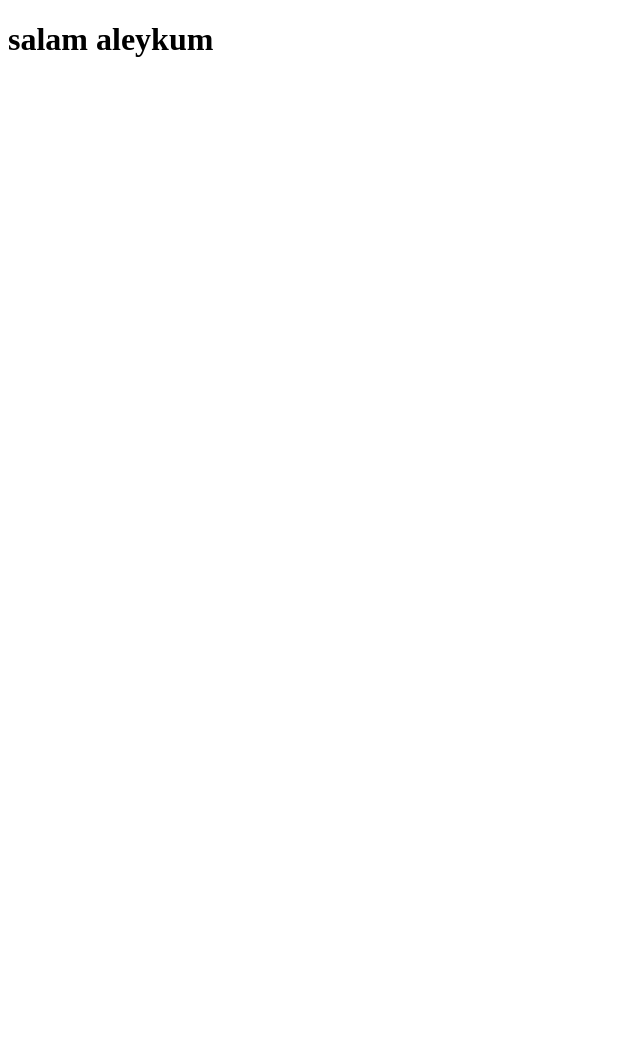
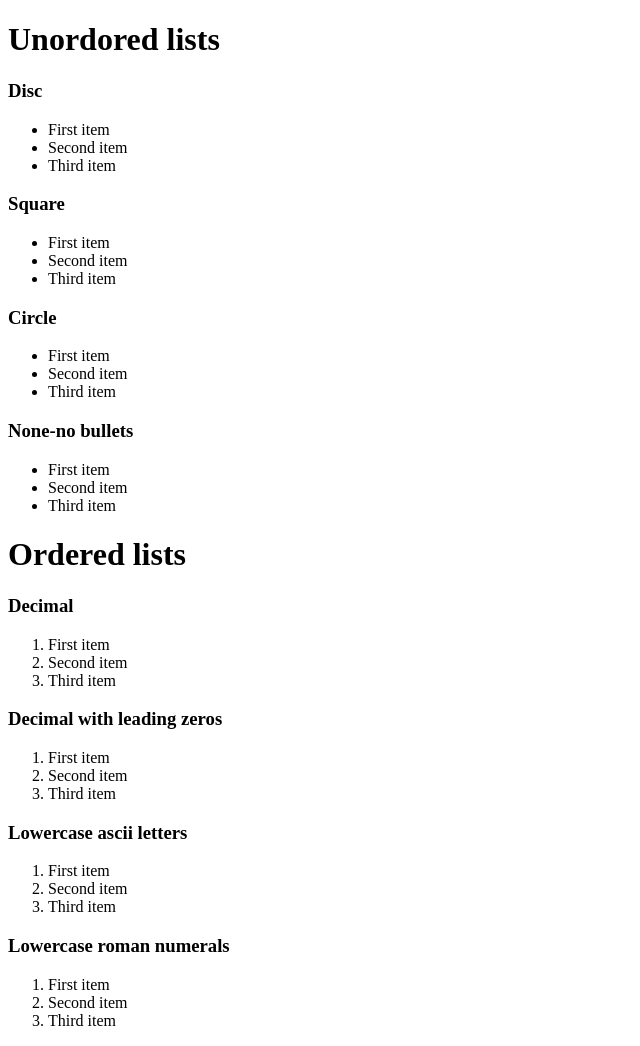
Before and after one commit to elmira-mustafayeva/PTP101CodeAcademy, a plain HTML site: page 03.HTML-intro/index.html in a window 1280 px wide. Shown: the whole page, without its empty margins (0-640 px from the left). Before the commit the page ends 800 px from the top, so only its background shows below. Drawn offline with Linux system fonts and the light colour scheme.

Commit message:
changed index.html

```diff
--- a/03.HTML-intro/index.html
+++ b/03.HTML-intro/index.html
@@ -1,13 +1,67 @@
 <!DOCTYPE html>
 <html lang="en">
+
 <head>
     <meta charset="UTF-8">
     <meta name="viewport" content="width=device-width, initial-scale=1.0">
     <title>Document</title>
 </head>
+
 <body>
-    <h1>
-        salam aleykum
-    </h1>
+    <h1>Unordored lists</h1>
+    <h3>Disc</h3>
+    <ul type="disc">
+        <li>First item</li>
+        <li>Second item</li>
+        <li>Third item</li>
+
+    </ul>
+    <h3>Square</h3>
+    <ul type="square;">
+        <li>First item</li>
+        <li>Second item</li>
+        <li>Third item</li>
+    </ul>
+    <h3>Circle</h3>
+    <ul type="circle;">
+        <li>First item</li>
+        <li>Second item</li>
+        <li>Third item</li>
+    </ul>
+
+    <h3>None-no bullets</h3>
+    <ul type="none;">
+        <li>First item</li>
+        <li>Second item</li>
+        <li>Third item</li>
+    </ul>
+
+
+    <h1>Ordered lists</h1>
+    <h3>Decimal</h3>
+    <ol type="1;">
+        <li>First item</li>
+        <li>Second item</li>
+        <li>Third item</li>
+    </ol>
+    <h3>Decimal with leading zeros</h3>
+    <ol type="01;">
+        <li>First item</li>
+        <li>Second item</li>
+        <li>Third item</li>
+    </ol>
+    <h3>Lowercase ascii letters</h3>
+    <ol type="a;">
+        <li>First item</li>
+        <li>Second item</li>
+        <li>Third item</li>
+    </ol>
+    <h3>Lowercase roman numerals</h3>
+    <ol type="i;">
+        <li>First item</li>
+        <li>Second item</li>
+        <li>Third item</li>
+    </ol>
 </body>
+
 </html>
```
